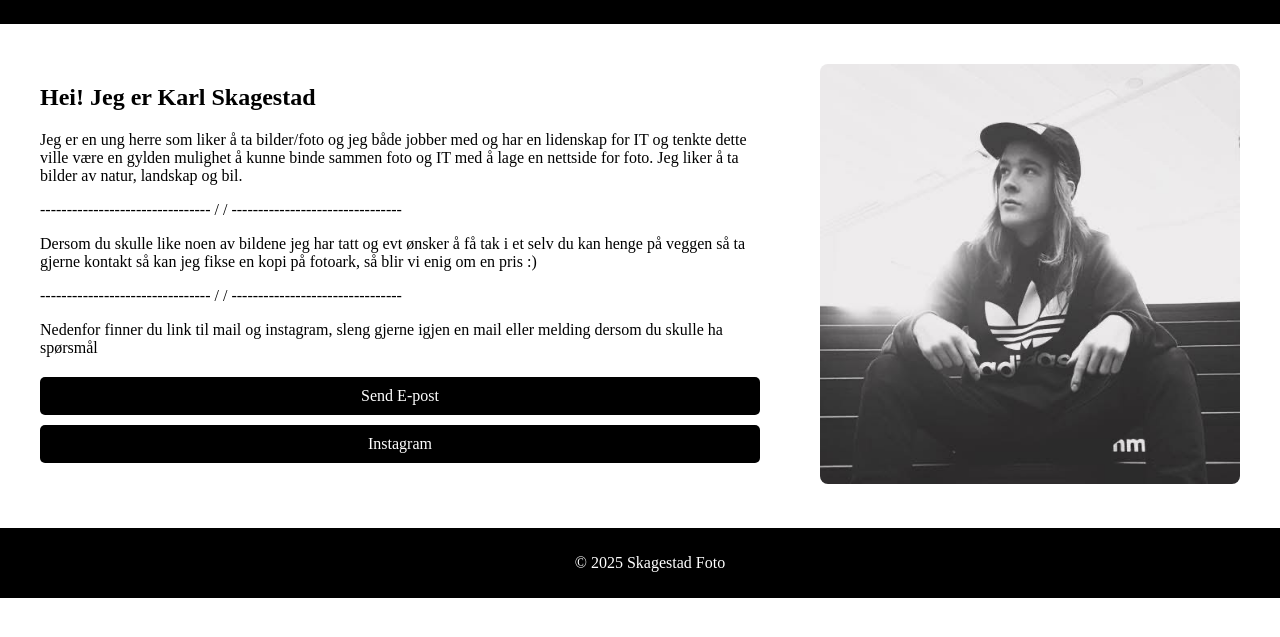
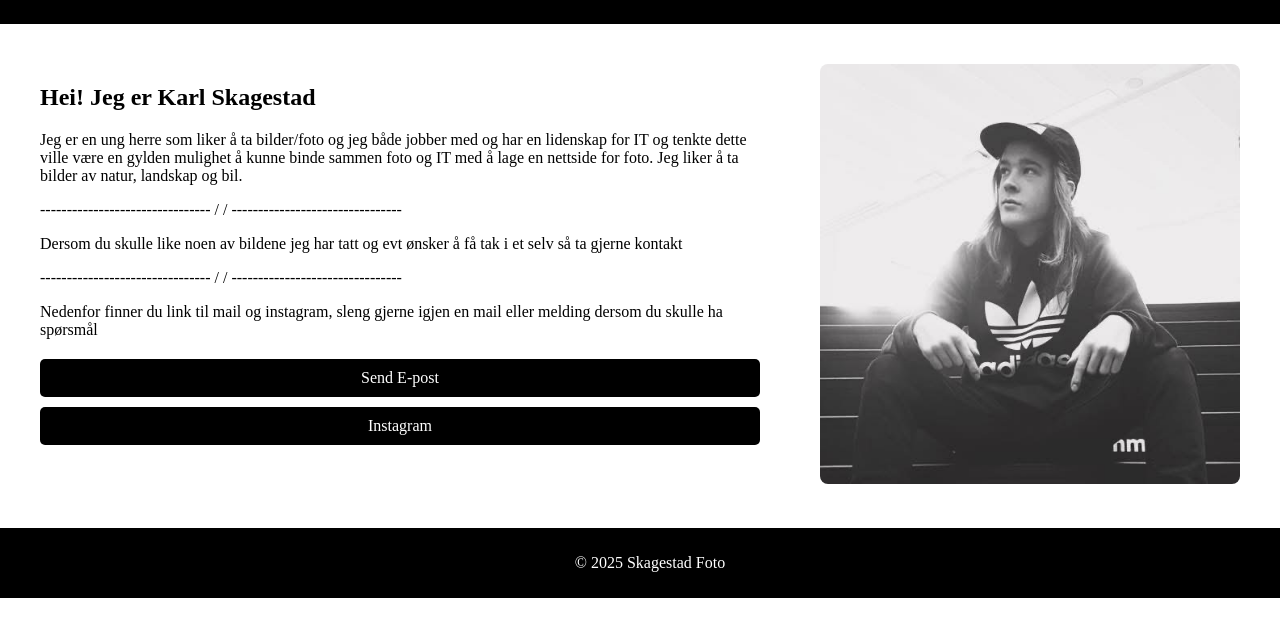
Before and after one commit to TheManPlays/skagestadfoto, a plain HTML site: page ommeg.html in a window 1280 px wide. Shown: the part 147-784 px from the top of the page. Drawn offline with Linux system fonts and the light colour scheme.

Commit message:
ommeg.html

```diff
--- a/ommeg.html
+++ b/ommeg.html
@@ -143,7 +143,7 @@
             <h2>Hei! Jeg er Karl Skagestad</h2>
             <p>Jeg er en ung herre som liker å ta bilder/foto og jeg både jobber med og har en lidenskap for IT og tenkte dette ville være en gylden mulighet å kunne binde sammen foto og IT med å lage en nettside for foto. Jeg liker å ta bilder av natur, landskap og bil.</p>
             <p>-------------------------------- / / --------------------------------</p>
-            <p>Dersom du skulle like noen av bildene jeg har tatt og evt ønsker å få tak i et selv du kan henge på veggen så ta gjerne kontakt så kan jeg fikse en kopi på fotoark, så blir vi enig om en pris :)</p>
+            <p>Dersom du skulle like noen av bildene jeg har tatt og evt ønsker å få tak i et selv så ta gjerne kontakt</p>
             <p>-------------------------------- / / --------------------------------</p>
             <p>Nedenfor finner du link til mail og instagram, sleng gjerne igjen en mail eller melding dersom du skulle ha spørsmål</p>
 
```
